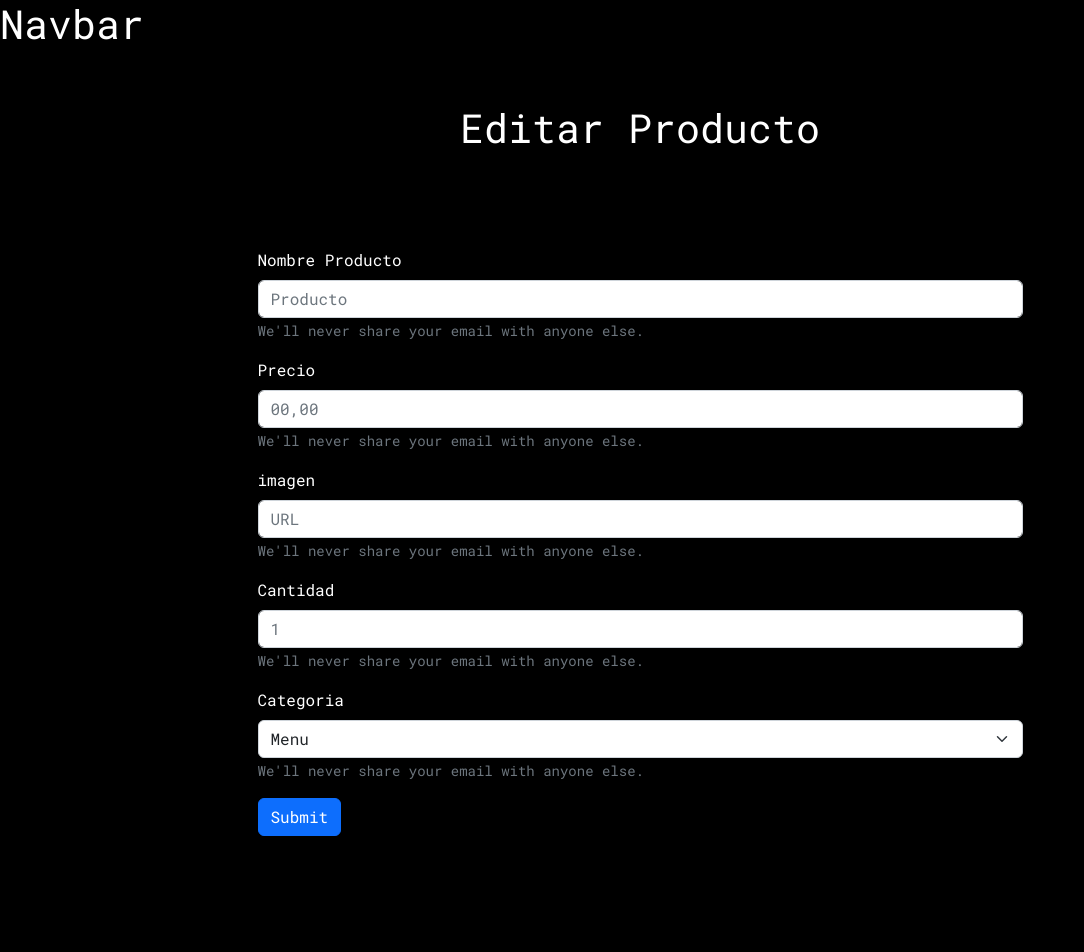
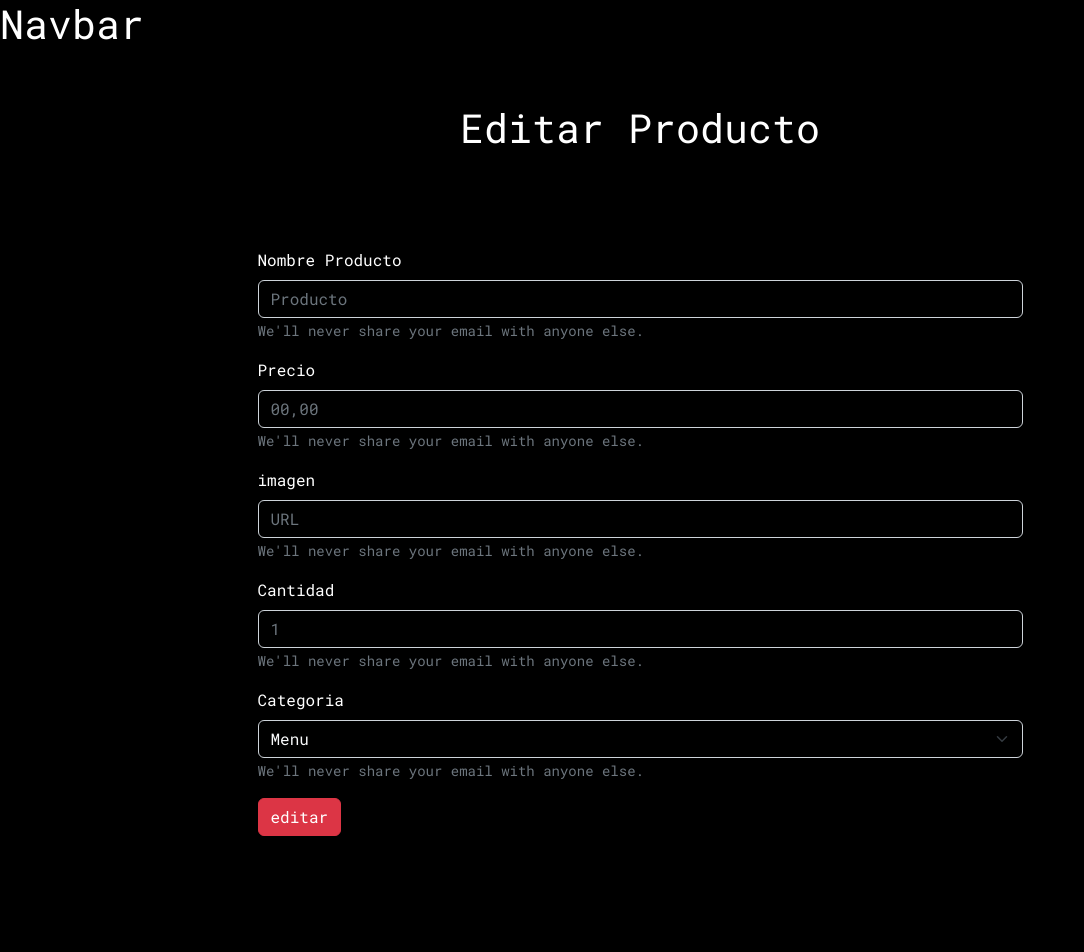
Before and after one commit to 22AGabriel/PF-Restaurante, a React (Create React App) app: page /administrar/editar in a window 1280 px wide. Shown: the top 952 px of the page, without its empty margins (0-1084 px from the left). Built offline with nearby package versions, Linux system fonts and the light colour scheme.

Commit message:
hicimos un merge de la rama formularioEditar

```diff
--- a/src/components/views/Inicio.jsx
+++ b/src/components/views/Inicio.jsx
@@ -1,5 +1,5 @@
 import React from "react";
-import "../../Inicio.css";
+import "../../css/Inicio.css";
 import { Row} from "react-bootstrap";
 import CardInicio from "./CardInicio";
 
@@ -8,8 +8,8 @@ const Inicio = () => {
     <div className="mainSection">
       <div className=" text-light portada3 ">
         <div className="divPortada3">
-          <h1 className="display-1">Shamy comidas Arabes</h1>
-          <h2 className="tituloCel display-1">Shamy</h2>
+          <h1 className="display-1">Sham Comidas Arabes</h1>
+          <h2 className="tituloCel display-1">Sham</h2>
         </div>
       </div>
       <div className=" mb-5 container">
@@ -44,7 +44,7 @@ const Inicio = () => {
       </div>
       <div className="portada3  mt-5">
         <div className="divPortada3">
-          <h1 className="display-1 text-light">
+          <h1 className="display-5 text-light">
             Descubri nuestras especialidades
           </h1>
           <h2 className="tituloCel display-3">Haz tu pedido</h2>
--- a/src/components/views/producto/AgregarProducto.jsx
+++ b/src/components/views/producto/AgregarProducto.jsx
@@ -58,7 +58,7 @@ const AgregarProducto = () => {
             </Form.Group>
 
             <Button variant="primary" type="submit">
-              Submit
+              crear
             </Button>
           </Form>
         </div>
--- a/src/components/views/producto/EditarProducto.jsx
+++ b/src/components/views/producto/EditarProducto.jsx
@@ -10,7 +10,7 @@ const EditarProducto = () => {
           <Form className="w-75 mx-auto">
             <Form.Group className="mb-3" controlId="formBasicEmail">
               <Form.Label>Nombre Producto</Form.Label>
-              <Form.Control type="text" placeholder="Producto" />
+              <Form.Control type="text" placeholder="Producto" className="bg-black text-light"/>
               <Form.Text className="text-muted">
                 We'll never share your email with anyone else.
               </Form.Text>
@@ -18,7 +18,7 @@ const EditarProducto = () => {
 
             <Form.Group className="mb-3" controlId="formBasicPassword">
               <Form.Label>Precio</Form.Label>
-              <Form.Control type="text" placeholder="00,00" />
+              <Form.Control type="text" placeholder="00,00"  className="bg-black text-light"/>
               <Form.Text className="text-muted">
                 We'll never share your email with anyone else.
               </Form.Text>
@@ -26,7 +26,7 @@ const EditarProducto = () => {
 
             <Form.Group className="mb-3" controlId="formBasicPassword">
               <Form.Label>imagen</Form.Label>
-              <Form.Control type="text" placeholder="URL" />
+              <Form.Control type="text" placeholder="URL"  className="bg-black text-light"/>
               <Form.Text className="text-muted">
                 We'll never share your email with anyone else.
               </Form.Text>
@@ -34,7 +34,7 @@ const EditarProducto = () => {
 
             <Form.Group className="mb-3" controlId="formBasicPassword">
               <Form.Label>Cantidad</Form.Label>
-              <Form.Control type="text" placeholder="1" />
+              <Form.Control type="text" placeholder="1"  className="bg-black text-light"/>
               <Form.Text className="text-muted">
                 We'll never share your email with anyone else.
               </Form.Text>
@@ -43,7 +43,7 @@ const EditarProducto = () => {
 
             <Form.Group className="mb-3" controlId="formBasicPassword">
               <Form.Label>Categoria</Form.Label>
-              <Form.Select aria-label="Default select example">
+              <Form.Select aria-label="Default select example"  className="bg-black text-light">
               <Form.Label>Cantidad</Form.Label>
               <option value="">Menu</option>
               <option value="Sandwich">Sandwich</option>
@@ -57,11 +57,8 @@ const EditarProducto = () => {
                 We'll never share your email with anyone else.
               </Form.Text>
             </Form.Group>
-
-
-
-            <Button variant="primary" type="submit">
-              Submit
+            <Button variant="danger" type="submit">
+              editar
             </Button>
           </Form>
         </div>
```
Also changed, not shown: src/css/Inicio.css (renamed from src/Inicio.css).
